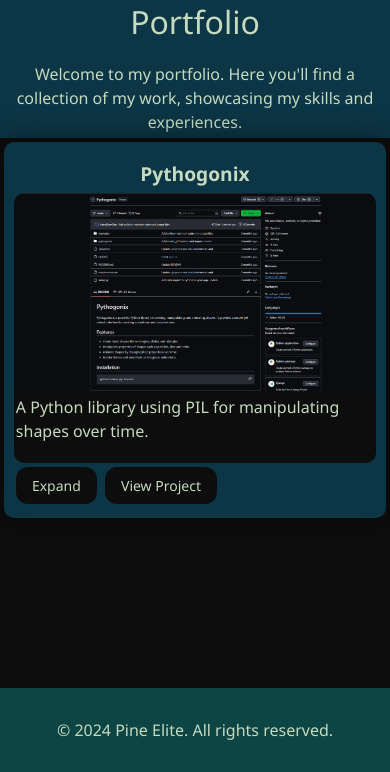
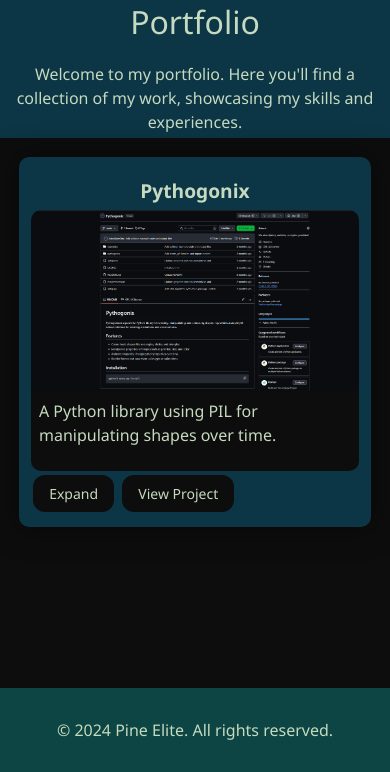
Before and after one commit to DomBDev/pineelite.com, a Flask app: page /portfolio in a window 390 px wide. Shown: the part 72-844 px from the top of the page. Run offline with Flask 3, Linux system fonts and the light colour scheme; parts of the project's set-up code (start-up, migrations or seed data) failed here and were passed over; some libraries are stand-ins or nearby versions.

Commit message:
Update portfolio.css with padding and margin changes

```diff
--- a/site/static/styles/portfolio.css
+++ b/site/static/styles/portfolio.css
@@ -333,11 +333,16 @@
     }
 
     .portfolio-item {
-        padding: 10px;
+        padding: 3vw;
+        margin: 4vw;
     }
 
     .title h1 {
         font-size: 1.2em;
+    }
+
+    .description {
+        padding: 2vw;
     }
 
     .expanded-view {
```
